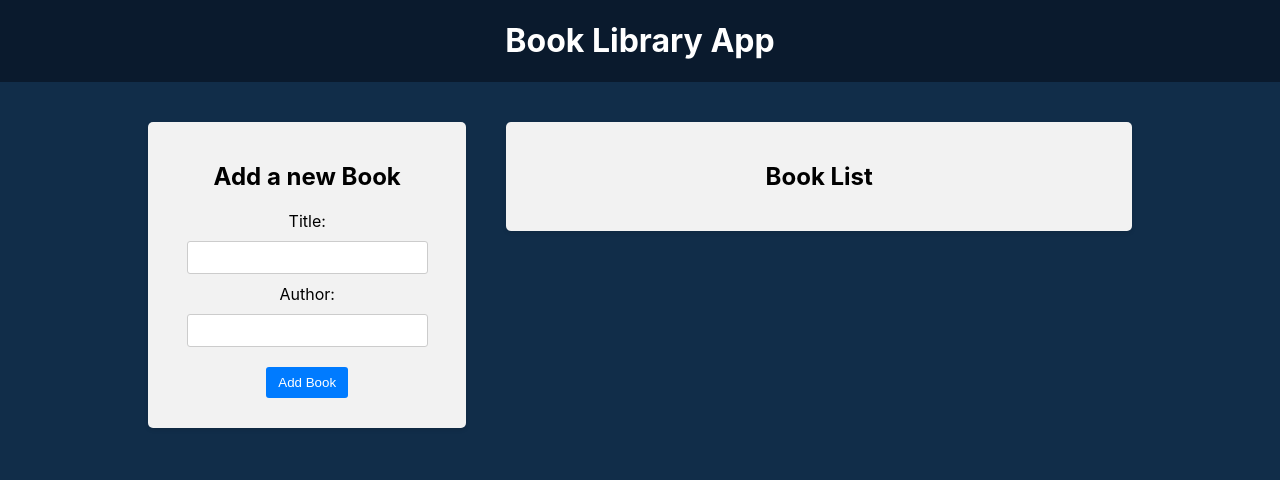
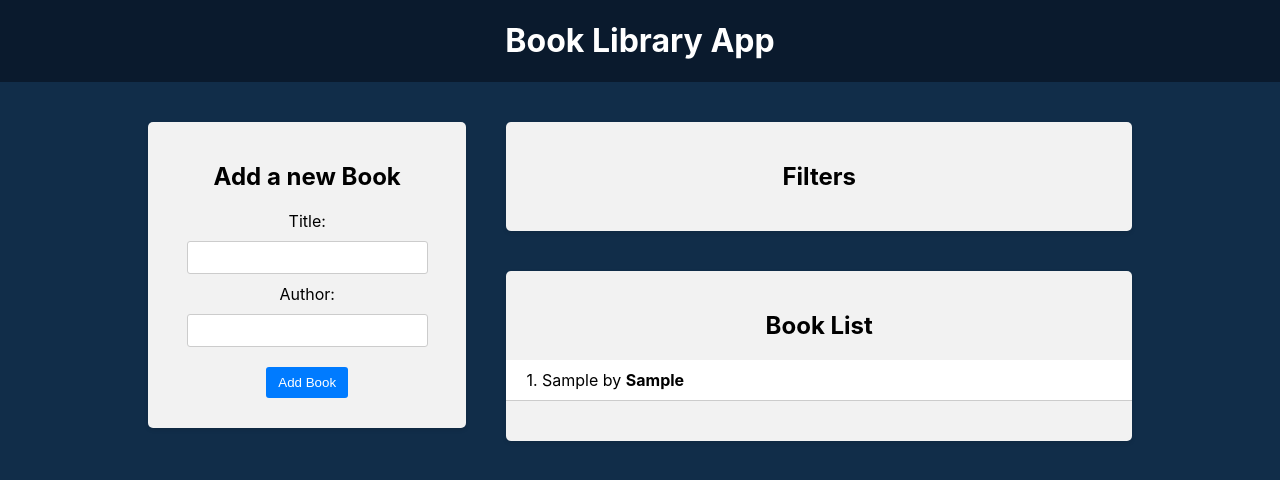
Before and after one commit to vasilypu/30-react-redux, a React (Create React App) app in the folder frontend/: page / in a window 1280 px wide. Both pictures are taken after typing "Sample", "Sample" into the empty fields and a click on the button "Add Book". Shown: the top 480 px of the page. Built offline with nearby package versions, Linux system fonts and the light colour scheme.

Commit message:
Initialize Redux, add and display books

```diff
--- a/frontend/package.json
+++ b/frontend/package.json
@@ -3,12 +3,14 @@
   "version": "0.1.0",
   "private": true,
   "dependencies": {
+    "@reduxjs/toolkit": "^2.7.0",
     "@testing-library/dom": "^10.4.0",
     "@testing-library/jest-dom": "^6.6.3",
     "@testing-library/react": "^16.3.0",
     "@testing-library/user-event": "^13.5.0",
     "react": "^19.1.0",
     "react-dom": "^19.1.0",
+    "react-redux": "^9.2.0",
     "react-scripts": "5.0.1",
     "web-vitals": "^2.1.4"
   },
--- a/frontend/src/App.js
+++ b/frontend/src/App.js
@@ -14,7 +14,7 @@
           <BookForm />
         </div>
         <div className='app-right-column'>
-          {/* <Filter /> */}
+          <Filter />
           <BookList />
         </div>
       </main>
--- a/frontend/src/components/BookForm/BookForm.js
+++ b/frontend/src/components/BookForm/BookForm.js
@@ -1,13 +1,23 @@
 import { useState } from 'react'
+import { useDispatch } from 'react-redux'
 import './BookForm.css'
+import { addBook } from '../../redux/books/actionCreators'
 
 const BookForm = () => {
   const [title, setTitle] = useState('')
   const [author, setAuthor] = useState('')
+  const dispatch = useDispatch()
+
   const handleSubmit = (e) => {
     e.preventDefault()
     if (title && author) {
-      //dispatch action
+      const book = {
+        title,
+        author,
+      }
+
+      dispatch(addBook(book))
+
       setTitle('')
       setAuthor('')
     }
--- a/frontend/src/components/BookList/BookList.js
+++ b/frontend/src/components/BookList/BookList.js
@@ -1,8 +1,24 @@
+import { useSelector } from 'react-redux'
 import './BookList.css'
 const BookList = () => {
+  const books = useSelector((state) => state.books)
+
   return (
     <div className='app-block book-list'>
       <h2>Book List</h2>
+      {books.length === 0 ? (
+        <p> No books available </p>
+      ) : (
+        <ul>
+          {books.map((book, i) => (
+            <li key={i}>
+              <div className='book-info'>
+                {++i}. {book.title} by <strong> {book.author}</strong>
+              </div>
+            </li>
+          ))}
+        </ul>
+      )}
     </div>
   )
 }
--- a/frontend/src/index.js
+++ b/frontend/src/index.js
@@ -1,7 +1,13 @@
 import React from 'react'
+import { Provider } from 'react-redux'
 import ReactDOM from 'react-dom/client'
+import store from './redux/store'
 import './index.css'
 import App from './App'
 
 const root = ReactDOM.createRoot(document.getElementById('root'))
-root.render(<App />)
+root.render(
+  <Provider store={store}>
+    <App />
+  </Provider>
+)
--- /dev/null
+++ b/frontend/src/redux/books/actionCreators.js
@@ -0,0 +1,8 @@
+import * as a from './actionTypes'
+
+export const addBook = (newBook) => {
+  return {
+    type: a.ADD_BOOK,
+    payload: newBook,
+  }
+}
--- /dev/null
+++ b/frontend/src/redux/books/actionTypes.js
@@ -0,0 +1 @@
+export const ADD_BOOK = 'ADD_BOOK'
--- /dev/null
+++ b/frontend/src/redux/books/reducer.js
@@ -0,0 +1,13 @@
+import * as a from './actionTypes'
+const initialState = []
+
+const booksReducer = (state = initialState, action) => {
+  switch (action.type) {
+    case a.ADD_BOOK:
+      return [...state, action.payload]
+    default:
+      return state
+  }
+}
+
+export default booksReducer
--- /dev/null
+++ b/frontend/src/redux/store.js
@@ -0,0 +1,8 @@
+import { configureStore } from '@reduxjs/toolkit'
+import booksReducer from './books/reducer'
+
+const store = configureStore({
+  reducer: { books: booksReducer },
+})
+
+export default store
```
Also changed, not shown: 1 other file (tests, documents, lock files or other folders).
